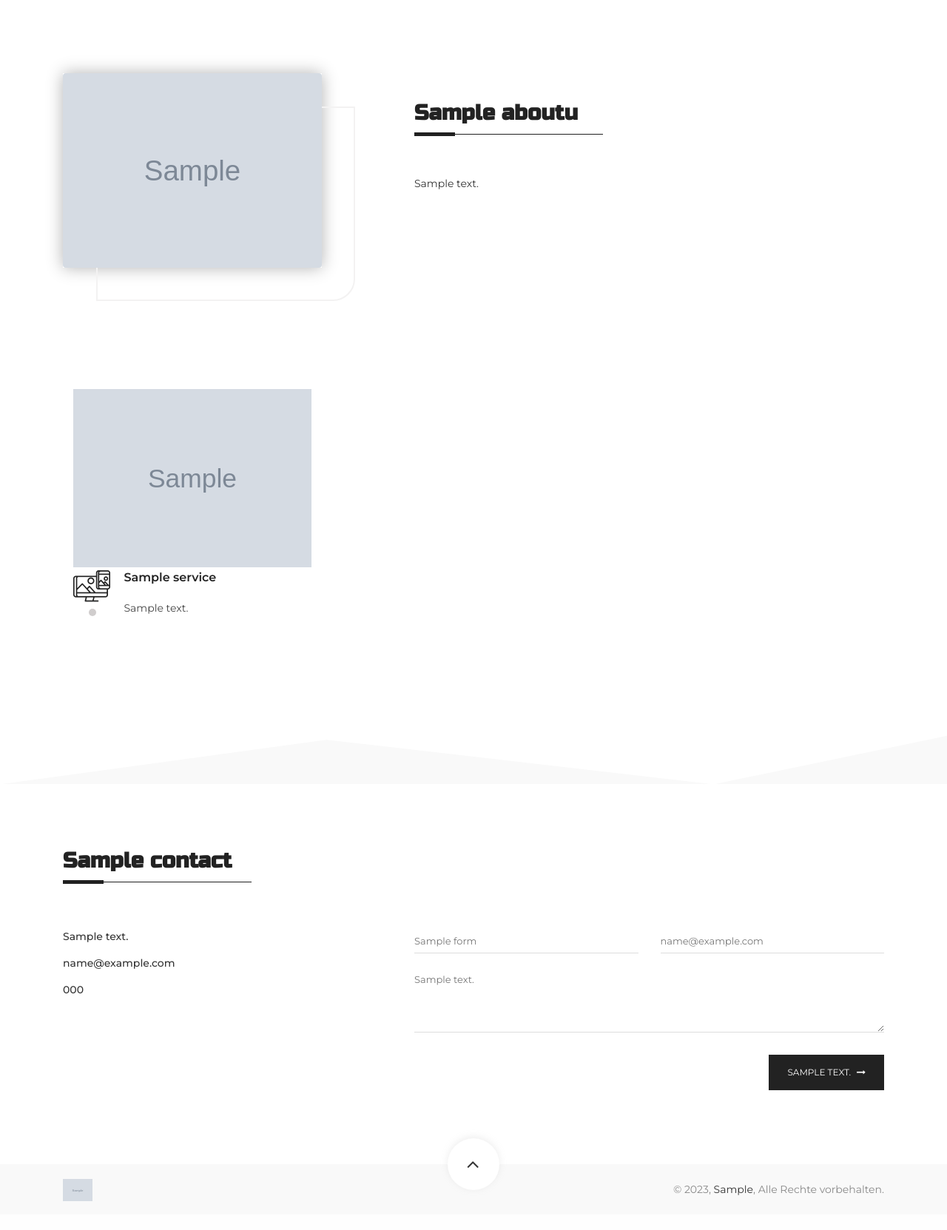
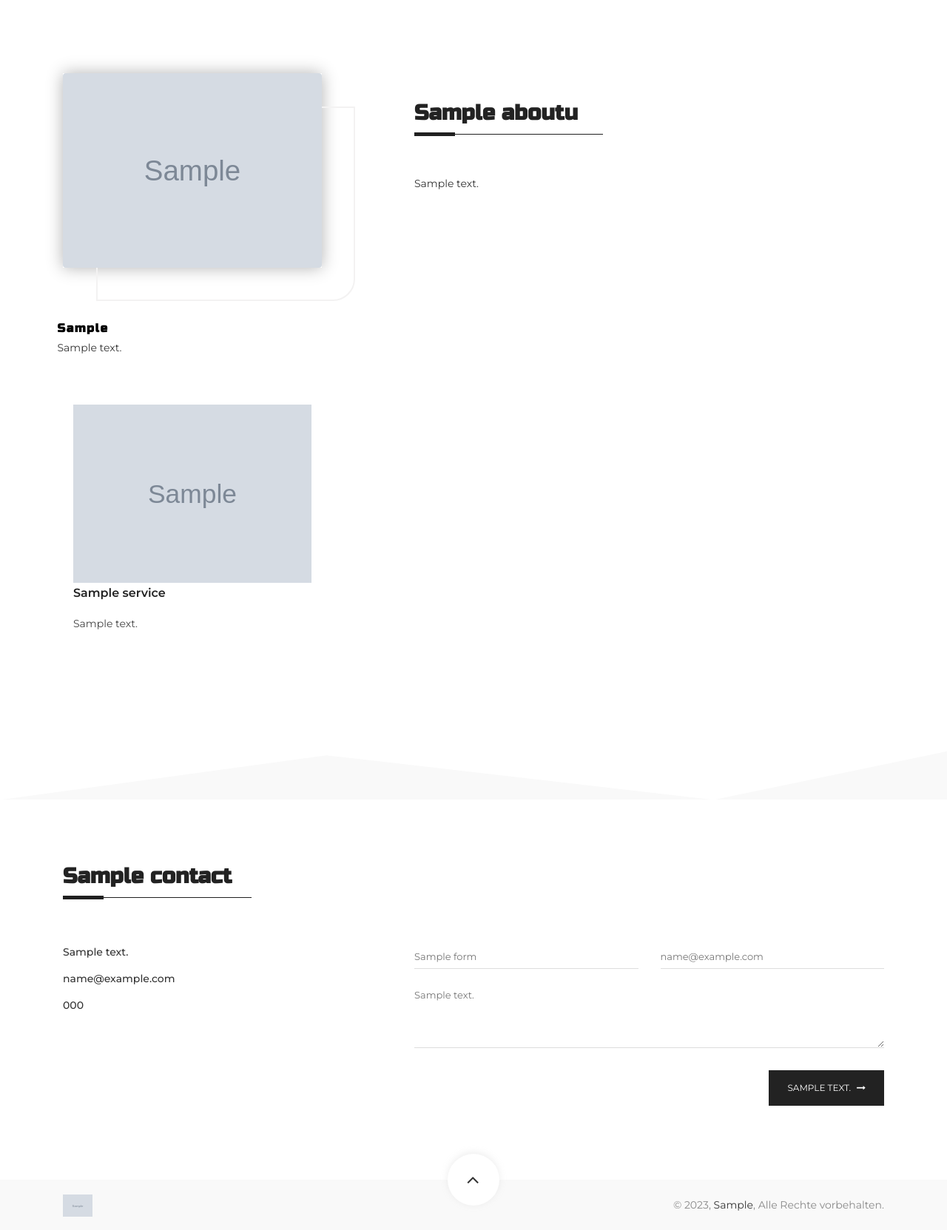
Before and after one commit to Maxzimmerman/portfolio_johanna, a Django app: page / in a window 1280 px wide. Shown: the part 801-2464 px from the top of the page at 74% size. Before the commit the page ends 2425 px from the top, so only its background shows below. Run offline with Django 4.2, Linux system fonts and the light colour scheme; tables that the repository leaves empty hold one stand-in row (values such as "Sample post"); grey boxes marked "Sample" are stand-in pictures; parts of the project's set-up code (start-up, migrations or seed data) failed here and were passed over; some libraries are stand-ins or nearby versions.

Commit message:
added page

```diff
--- a/portfolio/admin.py
+++ b/portfolio/admin.py
@@ -1,7 +1,7 @@
 from django.contrib import admin
 from .models import (Home, Header, HeaderLinks, SocialIcons,
                      AboutUs, Service, Contact, Form,
-                     SocialIconsContact, Footer)
+                     SocialIconsContact, Footer, TextSection)
 
 # Register your models here.
 
@@ -15,3 +15,4 @@ admin.site.register(Contact)
 admin.site.register(Form)
 admin.site.register(SocialIconsContact)
 admin.site.register(Footer)
+admin.site.register(TextSection)
--- a/portfolio/models.py
+++ b/portfolio/models.py
@@ -107,3 +107,8 @@ class Footer(models.Model):
 
     def __str__(self):
         return f"Copryright: {self.copy_right}"
+
+
+class TextSection(models.Model):
+    header = models.CharField("Überschrift", max_length=40)
+    text = models.TextField("Text")
--- a/portfolio/templates/portfolio/home.html
+++ b/portfolio/templates/portfolio/home.html
@@ -43,7 +43,7 @@
               <div class="section-title">
                 <h2 class="txt2_is_show">{{ about.title }}</h2>
               </div>
-              <p class="txt1-wrap"><span class="txt1">{{ about.text }}</span>
+              <p class="txt1-wrap"><span class="txt1">{{ about.text|linebreaksbr }}</span>
               </p>
               <div class="social-link">
                 {% for icon in about.icons.all %}
@@ -57,6 +57,20 @@
       </div>
     </section>
   {% endfor %}
+
+  <section class="textarea mb-5" id="">
+      <div class="container">
+        <div class="row align-items-center">
+          <div class="">
+            <div class="abt-content">
+              <h5>{{ text.header|linebreaksbr }}</h5>
+              <p class="txt1-wrap"><span class="txt1">{{ text.text|linebreaksbr }} </span></p>
+            </div>
+          </div>
+        </div>
+      </div>
+  </section>
+
   <!-- about area end -->
   <!-- service area start -->
   <div class="service-area pb--200">
@@ -68,10 +82,9 @@
             <a href="{% url 'service-detail' slug=service.slug%}">
               <div class="single-service txt2_is_show">
                 <img src="{{ service.image.url }}">
-                <div class="icon"><span class="flaticon-web-design"></span></div>
                 <div class="srvc-content">
                   <h4>{{ service.title }}</h4>
-                  <p> {{ service.text }}</p>
+                  <p> {{ service.text|linebreaksbr }}</p>
                 </div>
               </div>
             </a>
@@ -86,6 +99,7 @@
       </svg>
     </div>
   </div>
+
   <!-- service area end -->
   {#    <!-- portfolio area start -->#}
   {#    <section class="fortfolio-area bg-gray pt--100 pb--200" id="portfolio">#}
--- a/portfolio/templates/portfolio/service-detail.html
+++ b/portfolio/templates/portfolio/service-detail.html
@@ -18,9 +18,9 @@
             <div class="section-title">
               <h2 class="txt2_is_show">{{ service.title }}</h2>
             </div>
-            <p class=""><span class="">{{ service.text }}</span>
+            <p class=""><span class="">{{ service.text|linebreaksbr }}</span>
             </p>
-            <p class=""><span class="">{{ service.more_information }}</span>
+            <p class=""><span class="">{{ service.more_information|linebreaksbr }}</span>
             </p>
           </div>
         </div>
--- a/portfolio/views.py
+++ b/portfolio/views.py
@@ -2,7 +2,7 @@ from django.shortcuts import render, get_object_or_404
 from django.views import View
 from .models import (Home, Header, HeaderLinks,
                      Service, AboutUs, SocialIcons,
-                     Contact, Footer)
+                     Contact, Footer, TextSection)
 from django.views.generic import ListView, DetailView
 
 
@@ -18,6 +18,7 @@ class HomeView(View):
             services = Service.objects.all()
             abouts = AboutUs.objects.prefetch_related('icons')
             contact = Contact.objects.prefetch_related('icons', 'forms')
+            text = TextSection.objects.first()
             footer = Footer.objects.first()
 
             context = {"home": home,
@@ -25,7 +26,8 @@ class HomeView(View):
                        "services": services,
                        "about_list": abouts,
                        "contacts": contact,
-                       "footer": footer
+                       "footer": footer,
+                       "text": text,
                        }
 
             return render(request, self.template_name, context)
--- a/portfolio_johanna/static/css/styles.css
+++ b/portfolio_johanna/static/css/styles.css
@@ -308,7 +308,7 @@
 * 3. About Area
 *=============================================*/
 .about-area{
-    padding: 100px 0px 150px;
+    padding: 100px 0px 70px;
 }
 .abt-left-thumb{
     display: block;
@@ -447,16 +447,16 @@
 /*.txt2_is_show.is_show:before{*/
 /*    height: calc(100% - 40px);*/
 /*}*/
-.single-service:after{
-    content: '';
-    position: absolute;
-    left: 35px;
-    bottom: 16px;
-    height: 10px;
-    width: 10px;
-    border-radius: 50%;
-    background: #d0cdcd;
-}
+/*.single-service:after{*/
+/*    content: '';*/
+/*    position: absolute;*/
+/*    left: 35px;*/
+/*    bottom: 16px;*/
+/*    height: 10px;*/
+/*    width: 10px;*/
+/*    border-radius: 50%;*/
+/*    background: #d0cdcd;*/
+/*}*/
 .txt2_is_show:after{
     opacity: 0;
     -webkit-transition: all 0.8s ease 1.1s;
```
Also changed, not shown: portfolio/migrations/0010_textsection.py (added).
